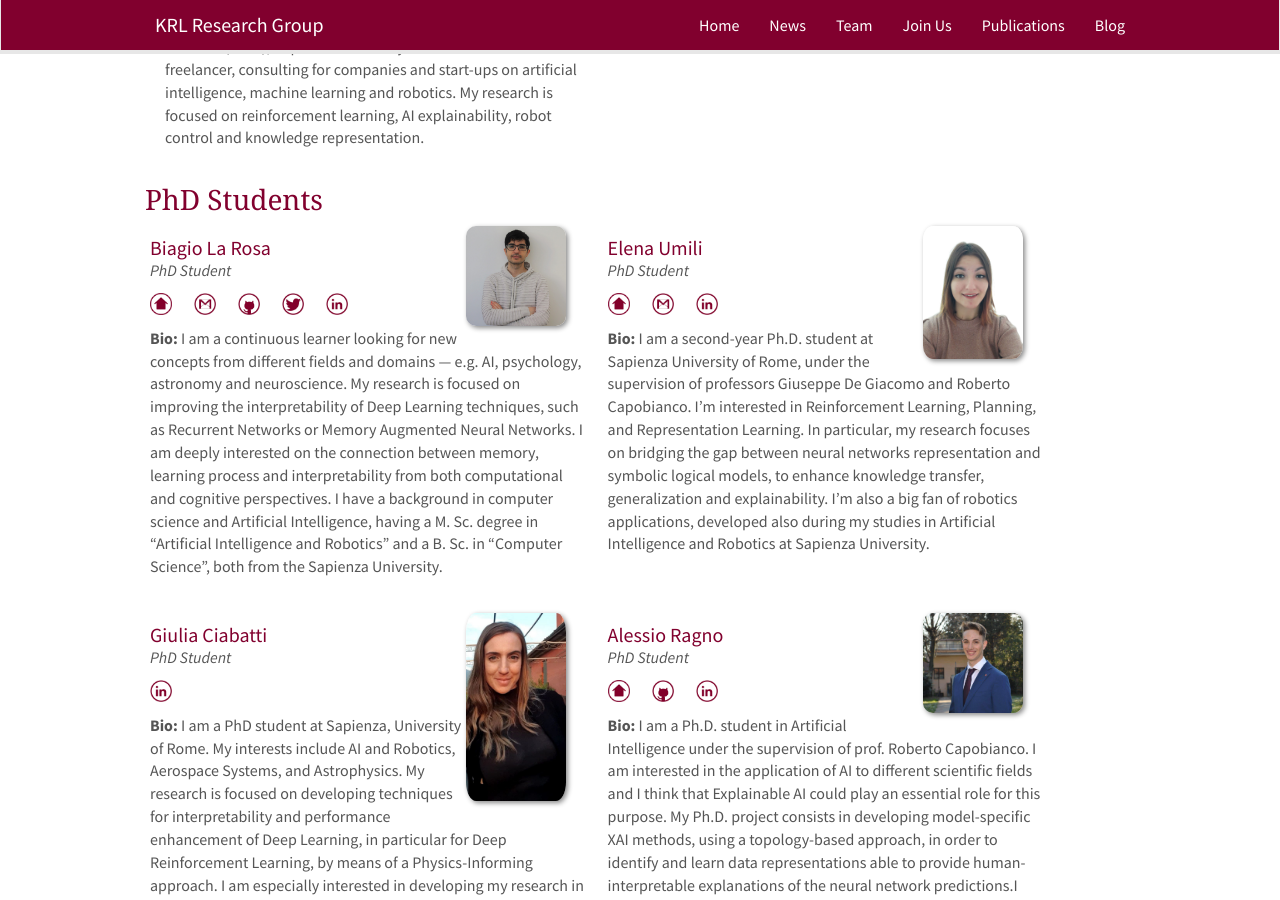
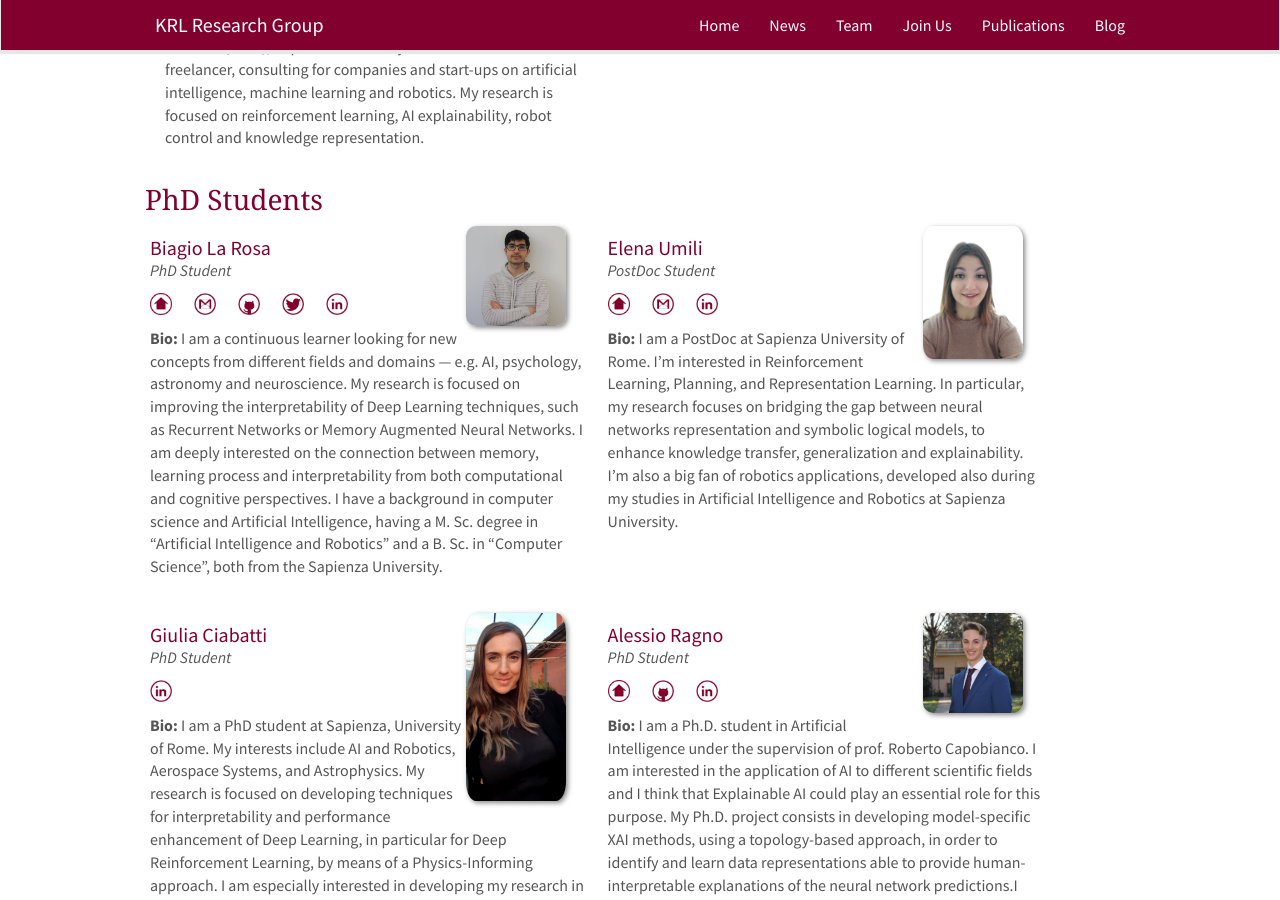
Before and after one commit to KRLGroup/krlgroup.github.io, a Jekyll site: the page built from _pages/team.md, in a window 1280 px wide and 900 px high, scrolled down 397 px. Built offline with Jekyll 4.4.1, drawn with Linux system fonts in a browser that asks for light colours; nearby versions of some CDN libraries.

```diff
--- a/_data/phd.yml
+++ b/_data/phd.yml
@@ -10,8 +10,8 @@
 
 - name: Elena Umili
   photo: umili.jpg
-  info: PhD Student
-  bio: I am a second-year Ph.D. student at Sapienza University of Rome, under the supervision of professors Giuseppe De Giacomo and Roberto Capobianco. I'm interested in Reinforcement Learning, Planning, and Representation Learning. In particular, my research focuses on bridging the gap between neural networks representation and symbolic logical models, to enhance knowledge transfer, generalization and explainability. I'm also a big fan of robotics applications, developed also during my studies in Artificial Intelligence and Robotics at Sapienza University.
+  info: PostDoc Student
+  bio: I am a PostDoc at Sapienza University of Rome. I'm interested in Reinforcement Learning, Planning, and Representation Learning. In particular, my research focuses on bridging the gap between neural networks representation and symbolic logical models, to enhance knowledge transfer, generalization and explainability. I'm also a big fan of robotics applications, developed also during my studies in Artificial Intelligence and Robotics at Sapienza University.
   webpage: https://phd.uniroma1.it/web/ELENA-UMILI_nP1491499_EN.aspx
   github:
   linkedin: elena-umili-b65a89183
```
Also changed, not shown: _data/publist.yml (+24 -3 lines).
